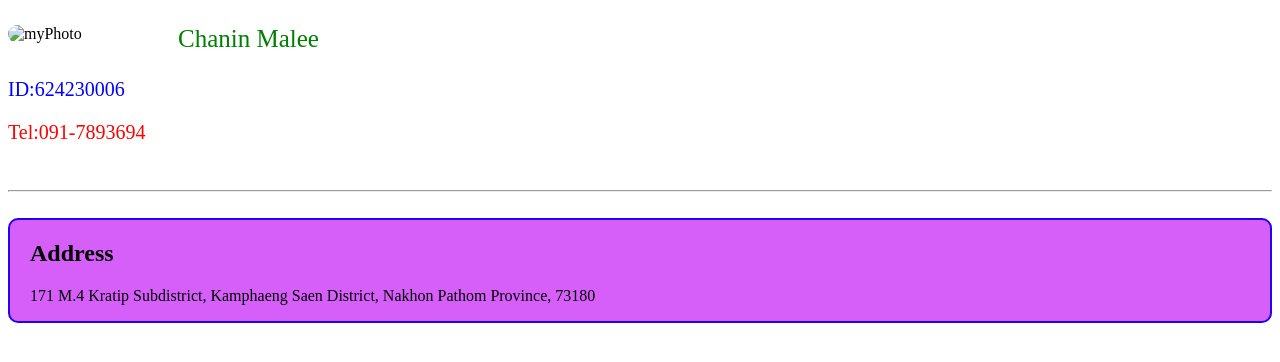
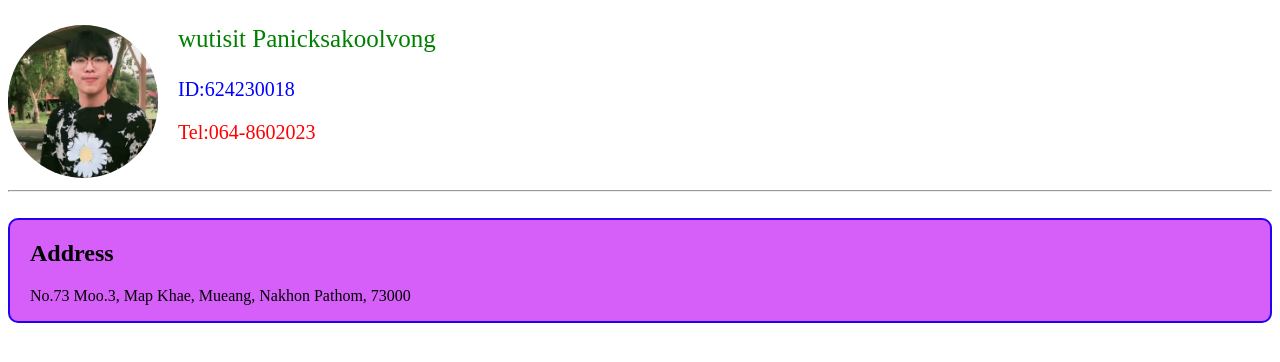
Before and after one commit to HARTCHI/hart, a plain HTML site: page index.html in a window 1280 px wide. Drawn offline with Linux system fonts and the light colour scheme.

Commit message:
first commit

```diff
--- a/index.html
+++ b/index.html
@@ -33,16 +33,16 @@
         </style>
     </head>
     <body>
-    <img src="images/62.jpg.jpg" alt="myPhoto" >
-    <p class="name">Chanin Malee</p>
-    <p class="ID">ID:624230006</p>
-    <p class="Phone">Tel:091-7893694</p>
+    <img src="img/001.jpg" alt="myPhoto" >
+    <p class="name">wutisit Panicksakoolvong</p>
+    <p class="ID">ID:624230018</p>
+    <p class="Phone">Tel:064-8602023</p>
     <br>
     <hr>
     <br>
     <div class="mybox">
         <h2>Address</h2>
-        <p>171 M.4 Kratip Subdistrict, Kamphaeng Saen District, Nakhon Pathom Province, 73180</p>
+        <p>No.73 Moo.3, Map Khae, Mueang, Nakhon Pathom, 73000</p>
     </div>
     </body>
 </html>
```
